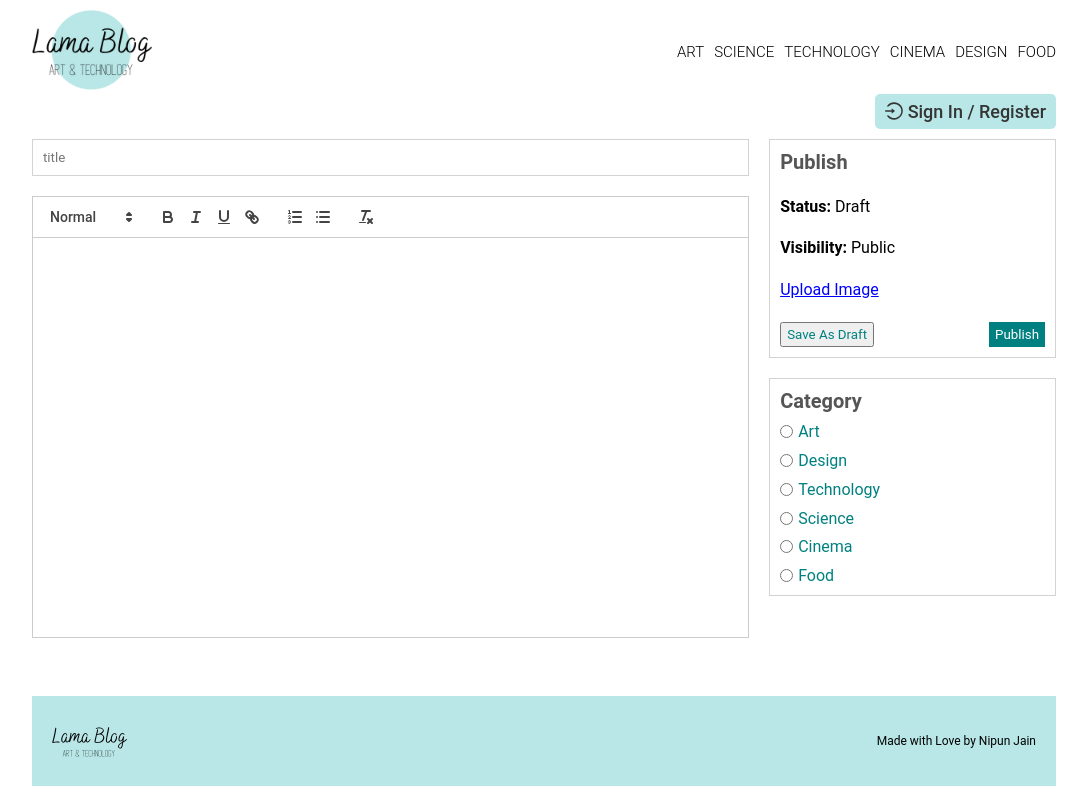
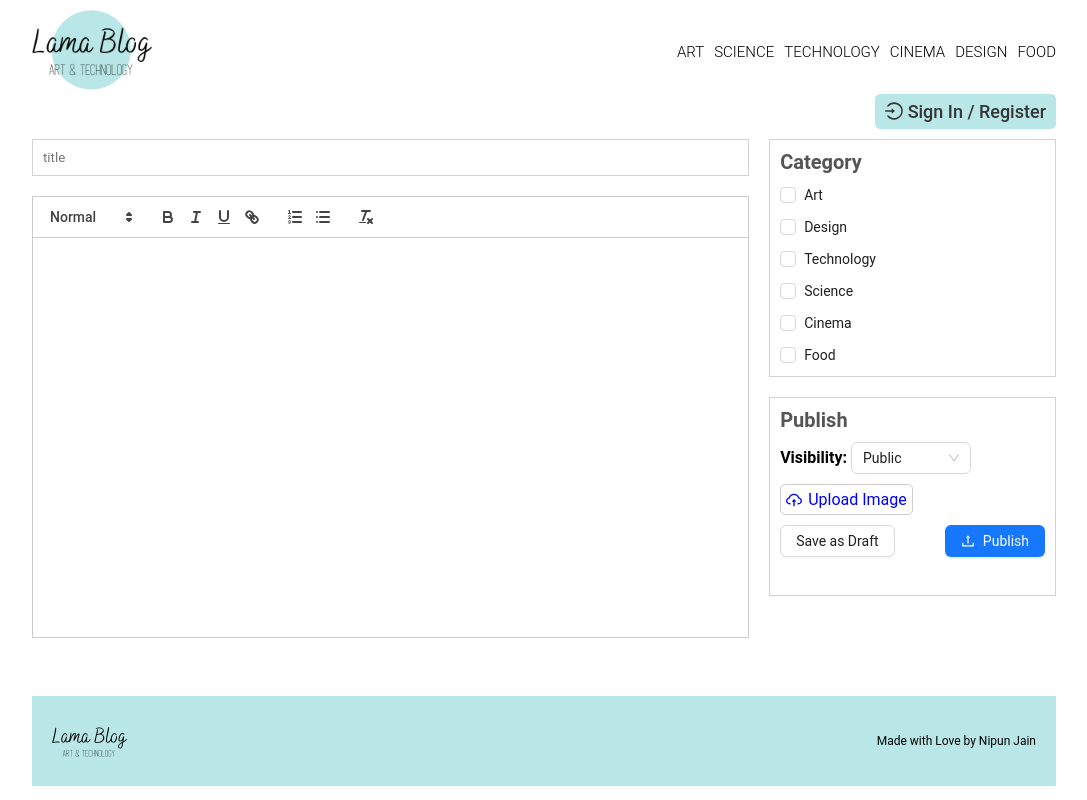
Before and after one commit to codenipun/Blog-App-Frontend, a React (Create React App) app: page /write in a window 1280 px wide. Shown: the whole page, without its empty margins (96-1183 px from the left). Built offline with nearby package versions, Linux system fonts and the light colour scheme; the HTML template or start-up script is replaced by a standard one.

Commit message:
Redesign Write Section

```diff
--- a/src/Pages/Write/Write.jsx
+++ b/src/Pages/Write/Write.jsx
@@ -1,7 +1,8 @@
 import React, { useState } from "react";
 import ReactQuill from "react-quill";
 import "react-quill/dist/quill.snow.css";
-
+import { Button, Checkbox, Select, Upload, message } from "antd";
+import { CloudUploadOutlined, UploadOutlined } from "@ant-design/icons";
 import "./write.scss";
 import axios from "axios";
 import { useLocation, useNavigate } from "react-router-dom";
@@ -17,7 +18,6 @@ const Write = () => {
 
   // console.log(desc, title, file, cat);
   const upload = async () => {
-
     // Use this sample image or upload your own via the Media Explorer
     try {
       const formData = new FormData();
@@ -29,7 +29,19 @@ const Write = () => {
     }
   };
   const handleSubmit = async (e) => {
-    const imgUrl = await upload();
+    let imgUrl;
+    if (file) {
+      imgUrl = await upload();
+    }
+    if (title === "") {
+      message.warning("Please enter title");
+    }else if(desc === ""){
+      message.warning("Please enter Description");
+    } else if(cat === ""){
+      message.warning("Please Select Category");
+    } else if(file === null){
+      message.warning("Please Select Image");
+    } else {
       try {
         state
           ? await axios.post(`/posts/${state.postId}`, {
@@ -49,6 +61,10 @@ const Write = () => {
       } catch (error) {
         console.log(error);
       }
+    }
+  };
+  const handleVisibility = (value: string) => {
+    console.log(`selected ${value}`);
   };
   return (
     <div className="write">
@@ -70,12 +86,88 @@ const Write = () => {
       </div>
       <div className="menu">
         <div className="item">
+          <h1>Category</h1>
+          <div className="cat">
+            <Checkbox
+              checked={cat === "ART"}
+              name="cat"
+              value="ART"
+              id="art"
+              onChange={(e) => setCat(e.target.value)}
+            >
+              Art
+            </Checkbox>
+          </div>
+          <div className="cat">
+            <Checkbox
+              checked={cat === "DESIGN"}
+              name="cat"
+              value="DESIGN"
+              id="design"
+              onChange={(e) => setCat(e.target.value)}
+            >
+              Design
+            </Checkbox>
+          </div>
+          <div className="cat">
+            <Checkbox
+              name="cat"
+              checked={cat === "TECHNOLOGY"}
+              value="TECHNOLOGY"
+              id="technology"
+              onChange={(e) => setCat(e.target.value)}
+            >
+              Technology
+            </Checkbox>
+          </div>
+          <div className="cat">
+            <Checkbox
+              checked={cat === "SCIENCE"}
+              name="cat"
+              value="SCIENCE"
+              id="science"
+              onChange={(e) => setCat(e.target.value)}
+            >
+              Science
+            </Checkbox>
+          </div>
+          <div className="cat">
+            <Checkbox
+              colorPrimary="#b9e7e7"
+              checked={cat === "CINEMA"}
+              name="cat"
+              value="CINEMA"
+              id="cinema"
+              onChange={(e) => setCat(e.target.value)}
+            >
+              Cinema
+            </Checkbox>
+          </div>
+          <div className="cat">
+            <Checkbox
+              checked={cat === "FOOD"}
+              name="cat"
+              value="FOOD"
+              id="food"
+              onChange={(e) => setCat(e.target.value)}
+            >
+              Food
+            </Checkbox>
+          </div>
+        </div>
+        <div className="item">
           <h1>Publish</h1>
           <span>
-            <b>Status: </b> Draft
-          </span>
-          <span>
-            <b>Visibility: </b> Public
+            <b>Visibility: </b>
+            <Select
+              defaultValue="public"
+              style={{ width: 120 }}
+              onChange={handleVisibility}
+              options={[
+                { value: "public", label: "Public" },
+                { value: "private", label: "Private" },
+              ]}
+            />
           </span>
           <input
             style={{ display: "none" }}
@@ -85,81 +177,15 @@ const Write = () => {
             onChange={(e) => setFile(e.target.files[0])}
           />
           <label className="upload" htmlFor="file">
-            Upload Image
+            <CloudUploadOutlined /> Upload Image
           </label>
           {file?.name}
           <div className="buttons">
-            <button>Save As Draft</button>
-            <button onClick={handleSubmit}>Publish</button>
-          </div>
-        </div>
-        <div className="item">
-          <h1>Category</h1>
-          <div className="cat">
-            <input
-              type="radio"
-              checked={cat === "ART"}
-              name="cat"
-              value="ART"
-              id="art"
-              onChange={(e) => setCat(e.target.value)}
-            />
-            <label htmlFor="art">Art</label>
-          </div>
-          <div className="cat">
-            <input
-              type="radio"
-              checked={cat === "DESIGN"}
-              name="cat"
-              value="DESIGN"
-              id="design"
-              onChange={(e) => setCat(e.target.value)}
-            />
-            <label htmlFor="design">Design</label>
-          </div>
-          <div className="cat">
-            <input
-              type="radio"
-              name="cat"
-              checked={cat === "TECHNOLOGY"}
-              value="TECHNOLOGY"
-              id="technology"
-              onChange={(e) => setCat(e.target.value)}
-            />
-            <label htmlFor="technology">Technology</label>
-          </div>
-          <div className="cat">
-            <input
-              type="radio"
-              checked={cat === "SCIENCE"}
-              name="cat"
-              value="SCIENCE"
-              id="science"
-              onChange={(e) => setCat(e.target.value)}
-            />
-            <label htmlFor="science">Science</label>
-          </div>
-          <div className="cat">
-            <input
-              type="radio"
-              checked={cat === "CINEMA"}
-              name="cat"
-              value="CINEMA"
-              id="cinema"
-              onChange={(e) => setCat(e.target.value)}
-            />
-            <label htmlFor="cinema">Cinema</label>
-          </div>
-          <div className="cat">
-            <input
-              type="radio"
-              checked={cat === "FOOD"}
-              name="cat"
-              value="FOOD"
-              id="food"
-              onChange={(e) => setCat(e.target.value)}
-            />
-            <label htmlFor="food">Food</label>
+            <Button>Save as Draft</Button>
+            <Button type="primary" onClick={handleSubmit}>
+              <UploadOutlined />
+              Publish
+            </Button>
           </div>
         </div>
       </div>
--- a/src/Pages/Write/write.scss
+++ b/src/Pages/Write/write.scss
@@ -36,26 +36,12 @@
         flex: 1;
         display: flex;
         flex-direction: column;
-        justify-content: space-between;
+        gap: 10px;
+        // justify-content: space-between;
 
         >.buttons{
             display: flex;
             justify-content: space-between;
-
-            :first-child{
-                cursor: pointer;
-                color: teal;
-                border: 1ps solid teal;
-                padding: 3px 5px;
-            }
-
-            :last-child{
-                cursor: pointer;
-                color: white;
-                background-color: teal;
-                border: 1px solid teal;
-                padding: 3px 5px;
-            }
         }
 
         .cat{
@@ -66,9 +52,17 @@
         }
 
         >.upload{
+            display: flex;
+            justify-content: center;
+            align-items: center;
+            gap: 6px;
+            width: fit-content;
+            padding: 5px;
+            border-radius: 5px;
+            text-decoration: none;
             cursor: pointer;
             color: blue;
-            text-decoration: underline;
+            border: 1px solid rgb(206, 206, 206);
         }
     }
   }
```
Lines whose indentation alone changed are shown as unchanged.
